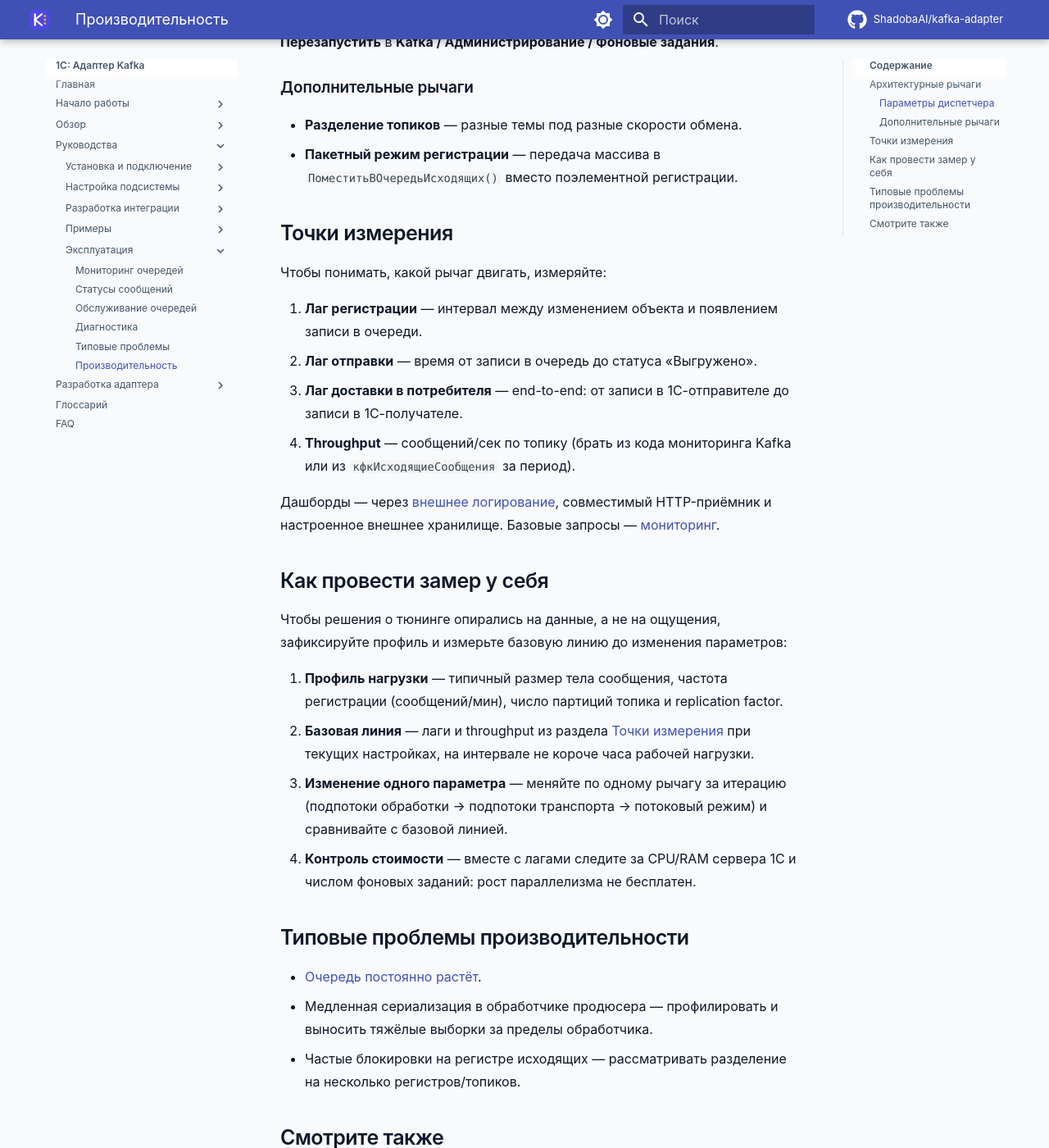
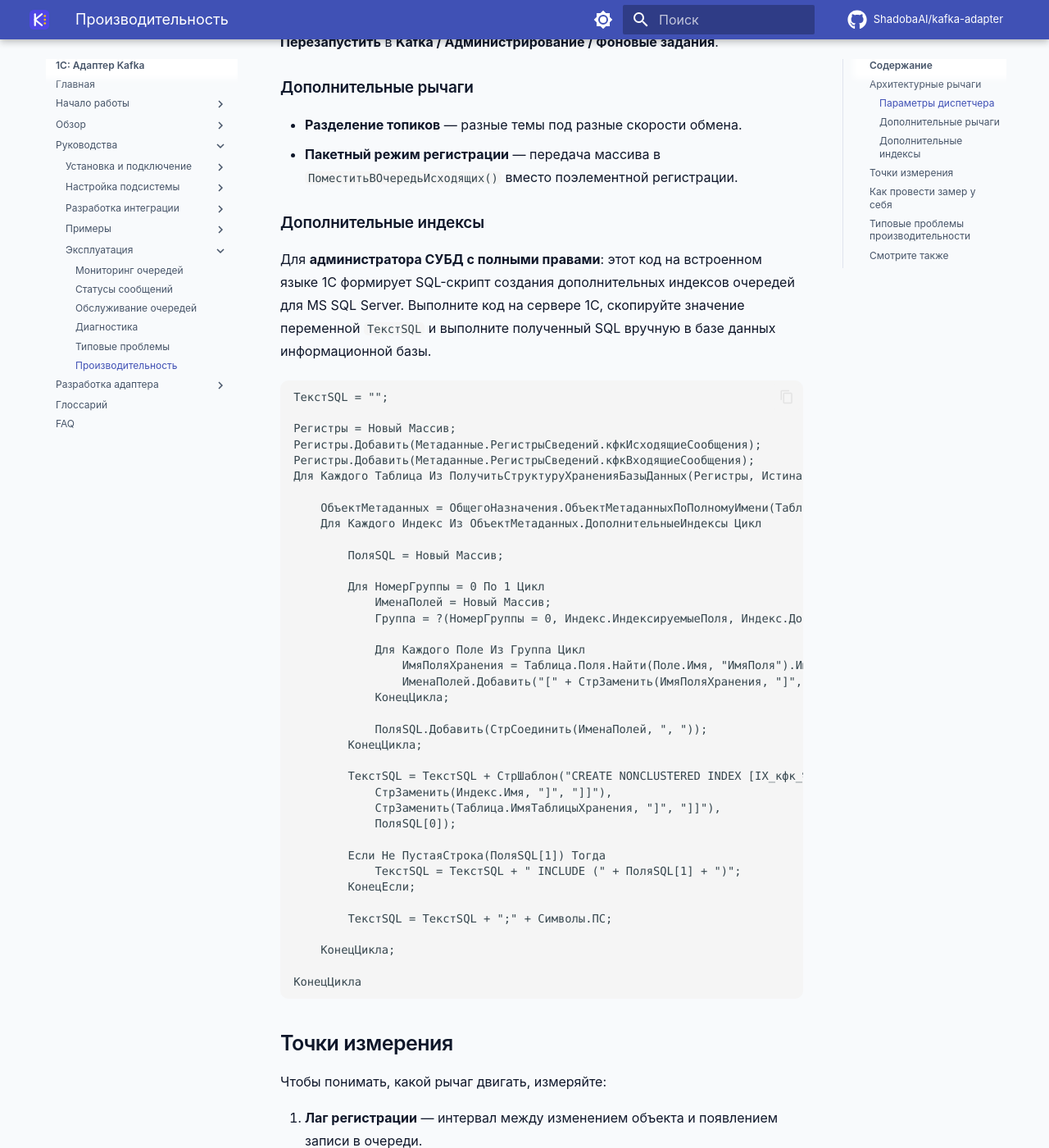
Before and after one commit to ShadobaAI/kafka-adapter, an MkDocs documentation site: the page built from docs/user/operations/performance.md, in a window 1280 px wide and 1400 px high, scrolled down 1365 px. Shown: the whole window at 82% size. Built offline with MkDocs 1.6.1 and Material for MkDocs 9.7.7, drawn with Linux system fonts in a browser that asks for light colours; comment, search, counter and statistics services are not loaded.

Commit message:
docs: добавить скрипт создания индексов очередей

````diff
--- a/docs/user/operations/performance.md
+++ b/docs/user/operations/performance.md
@@ -28,6 +28,51 @@
 
 - **Разделение топиков** — разные темы под разные скорости обмена.
 - **Пакетный режим регистрации** — передача массива в `ПоместитьВОчередьИсходящих()` вместо поэлементной регистрации.
+
+### Дополнительные индексы
+
+Для **администратора СУБД с полными правами**: этот код на встроенном языке 1С формирует SQL-скрипт создания дополнительных индексов очередей для MS SQL Server. Выполните код на сервере 1С, скопируйте значение переменной `ТекстSQL` и выполните полученный SQL вручную в базе данных информационной базы.
+
+```bsl
+ТекстSQL = "";
+
+Регистры = Новый Массив;
+Регистры.Добавить(Метаданные.РегистрыСведений.кфкИсходящиеСообщения);
+Регистры.Добавить(Метаданные.РегистрыСведений.кфкВходящиеСообщения);
+Для Каждого Таблица Из ПолучитьСтруктуруХраненияБазыДанных(Регистры, Истина) Цикл
+
+    ОбъектМетаданных = ОбщегоНазначения.ОбъектМетаданныхПоПолномуИмени(Таблица.Метаданные);
+	Для Каждого Индекс Из ОбъектМетаданных.ДополнительныеИндексы Цикл
+
+		ПоляSQL = Новый Массив;
+
+		Для НомерГруппы = 0 По 1 Цикл
+			ИменаПолей = Новый Массив;
+			Группа = ?(НомерГруппы = 0, Индекс.ИндексируемыеПоля, Индекс.ДополнительныеПоля);
+
+			Для Каждого Поле Из Группа Цикл
+				ИмяПоляХранения = Таблица.Поля.Найти(Поле.Имя, "ИмяПоля").ИмяПоляХранения;
+				ИменаПолей.Добавить("[" + СтрЗаменить(ИмяПоляХранения, "]", "]]") + "]");
+			КонецЦикла;
+
+			ПоляSQL.Добавить(СтрСоединить(ИменаПолей, ", "));
+		КонецЦикла;
+
+		ТекстSQL = ТекстSQL + СтрШаблон("CREATE NONCLUSTERED INDEX [IX_кфк_%1] ON [dbo].[%2] (%3)",
+			СтрЗаменить(Индекс.Имя, "]", "]]"),
+			СтрЗаменить(Таблица.ИмяТаблицыХранения, "]", "]]"),
+			ПоляSQL[0]);
+
+		Если Не ПустаяСтрока(ПоляSQL[1]) Тогда
+			ТекстSQL = ТекстSQL + " INCLUDE (" + ПоляSQL[1] + ")";
+		КонецЕсли;
+
+		ТекстSQL = ТекстSQL + ";" + Символы.ПС;
+
+	КонецЦикла;
+
+КонецЦикла
+```
 
 ## Точки измерения
 
````
Also changed, not shown: docs/user/installation/extension.md (+1 -1 lines).
